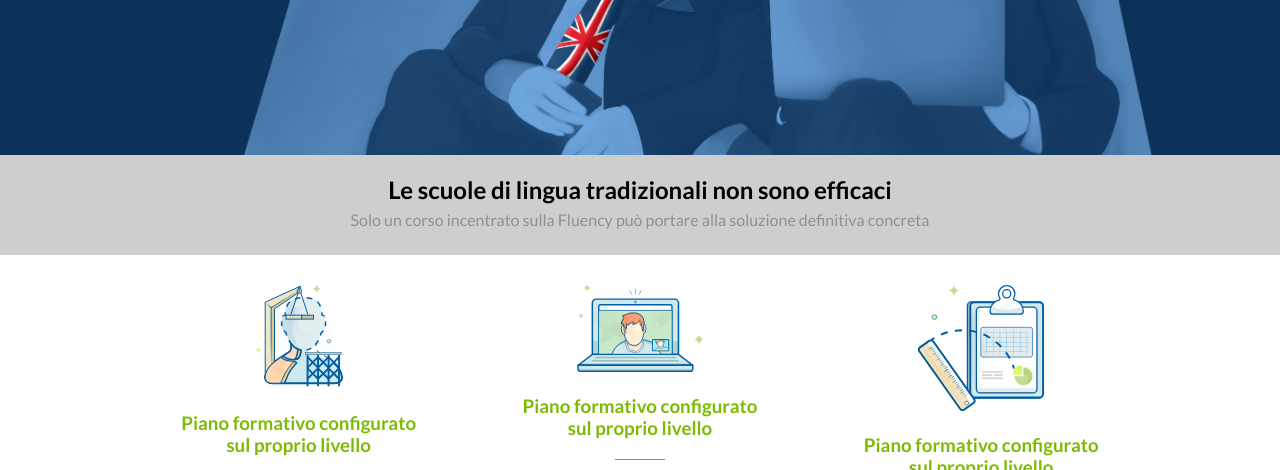
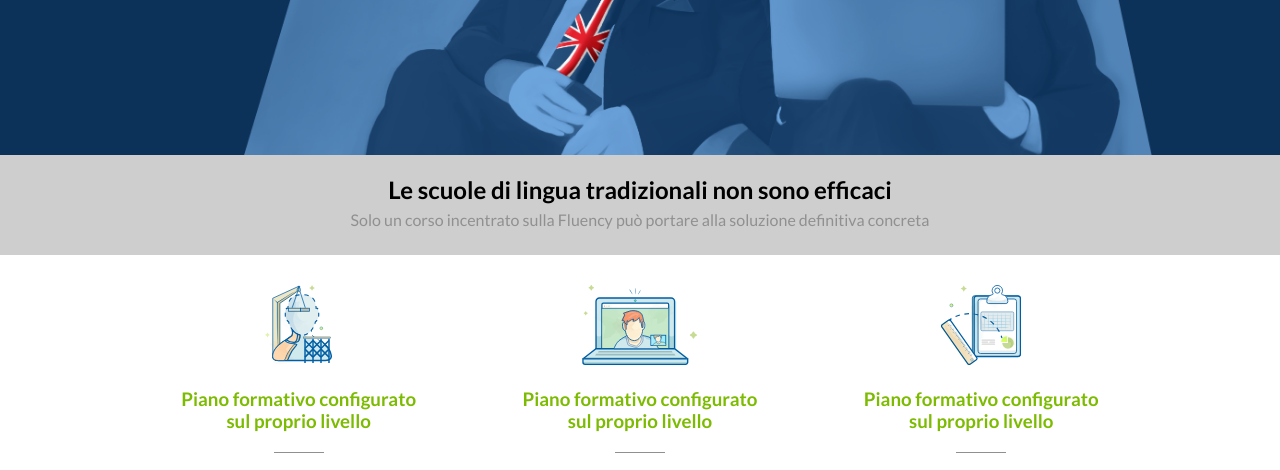
Before and after one commit to enrico-bellanti/htmlcss-fluentify, a plain HTML site: page index.html in a window 1280 px wide. Shown: the part 295-765 px from the top of the page. Drawn offline with Linux system fonts and the light colour scheme.

Commit message:
sistemate immagini al centro

```diff
--- a/css/style.css
+++ b/css/style.css
@@ -184,17 +184,8 @@ main{
   padding: 30px 45px;
 }
 
-.col-left img{
-  width: 35%;
-  height: auto;
-}
-.col-central img{
-  width: 50%;
-  height: auto;
-}
-.col-right img{
-  width: 50%;
-  height: auto;
+.col-main img{
+height: 80px;
 }
 
 .col-main h3{
```
